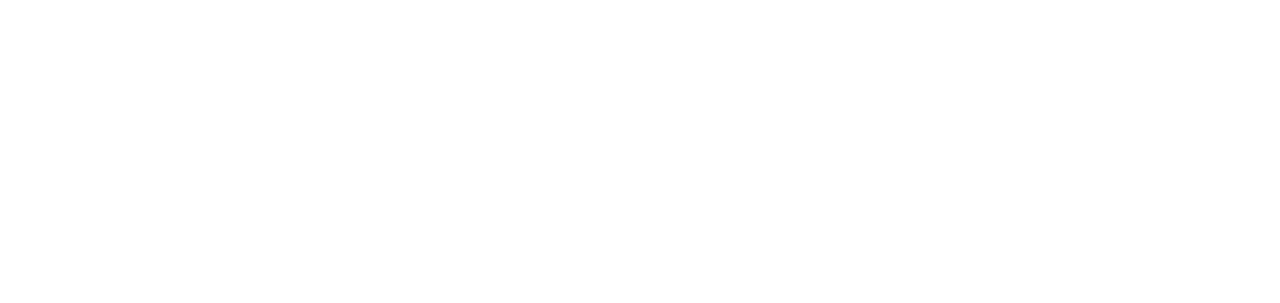
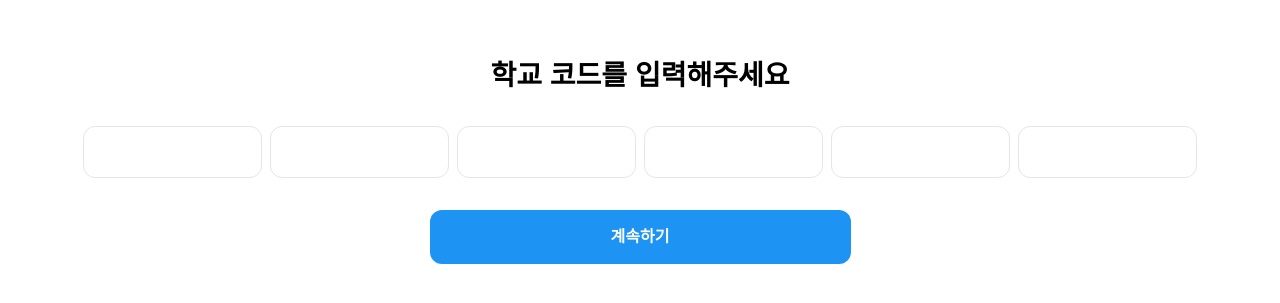
Before and after one commit to apeun-gidaechi/seugi-desktop, a React (Vite) app: page /schoolcode in a window 1280 px wide. Before the commit this address had no page. Shown: the part 239-542 px from the top of the page. Built offline with nearby package versions, Linux system fonts and the light colour scheme.

Commit message:
⚡ :: SchoolCodeView 구현

```diff
--- /dev/null
+++ b/src/components/SchoolCode/SchoolCode.style.ts
@@ -0,0 +1,80 @@
+import styled from "styled-components";
+import { createGlobalStyle } from 'styled-components';
+
+export const SchoolCodeMain = styled.div`
+    display: flex;
+    width: 100vw;
+    height: 100vh;
+    justify-content: center;
+    align-items: center;
+`;
+
+export const F300 = styled.div`
+    display: flex;
+    padding: 24px 0px;
+    flex-direction: column;
+    justify-content: center;
+    align-items: center;
+    gap: 10px;
+    flex: 1 0 0;
+    align-self: stretch;
+`;
+
+export const F297 =styled.div`
+    display: flex;
+    width: 485px;
+    padding: 36px 32px;
+    flex-direction: column;
+    justify-content: center;
+    align-items: center;
+    gap: 32px;
+    border-radius: 12px;
+`;
+
+export const Header = styled.div`
+    display: flex;
+    flex-direction: column;
+    justify-content: center;
+    align-items: center;
+    align-self: stretch;
+`;
+
+export const Title = styled.div`
+    color: var(--Black, #000);
+
+    font-family: 'Pretendard-Regular', sans-serif;
+    font-size: 28px;
+    font-style: normal;
+    font-weight: 700;
+    line-height: 130%; /* 36.4px */
+`;
+
+export const InputCodeContainer = styled.div`
+    display: flex;
+    justify-content: center;
+    align-items: center;
+    gap: 8px;
+    align-self: stretch;
+`;
+
+export const InputCode = styled.input`
+    display: flex;
+    height: 52px;
+    padding: 17px 0px 14px 0px;
+    justify-content: center;
+    align-items: center;
+    flex: 1 0 0;
+
+    border-radius: var(--Large, 12px);
+    border: 1px solid var(--Gray-Gray300, #E6E6E6);
+    background: var(--Sub-White, #FFF);
+`;
+
+export const ButtonContainer = styled.div`
+    display: flex;
+    flex-direction: column;
+    justify-content: flex-end;
+    align-items: center;
+    gap: 8px;
+    align-self: stretch;
+`;
--- /dev/null
+++ b/src/components/SchoolCode/SchoolCode.tsx
@@ -0,0 +1,31 @@
+import React from 'react';
+import * as S from './SchoolCode.style';
+import Button from '../button/continuebutton';
+
+
+const SchoolCode = () => {
+  return (
+    <S.SchoolCodeMain>
+        <S.F300>
+            <S.F297>
+                <S.Header>
+                    <S.Title>학교 코드를 입력해주세요</S.Title>
+                </S.Header>
+                <S.InputCodeContainer>
+                    <S.InputCode></S.InputCode>
+                    <S.InputCode></S.InputCode>
+                    <S.InputCode></S.InputCode>
+                    <S.InputCode></S.InputCode>
+                    <S.InputCode></S.InputCode>
+                    <S.InputCode></S.InputCode>
+                </S.InputCodeContainer>
+                <S.ButtonContainer>
+                    <Button/>
+                </S.ButtonContainer>
+            </S.F297>
+        </S.F300>
+    </S.SchoolCodeMain>
+  )
+}
+
+export default SchoolCode;
--- a/src/components/button/continuebutton.tsx
+++ b/src/components/button/continuebutton.tsx
@@ -3,14 +3,9 @@
 import { useNavigate } from 'react-router';
 
 const button = () => {
-    const navigate = useNavigate();
-    const handleContinue = () => {
-        navigate('./selectjob');
-    }
-
     return (
       <>
-          <S.Continuebtn onClick={handleContinue}>계속하기</S.Continuebtn>
+          <S.Continuebtn>계속하기</S.Continuebtn>
       </>
     )
 }
--- a/src/components/router.tsx
+++ b/src/components/router.tsx
@@ -4,7 +4,9 @@
 import ChatMain from '../pages/chat/chat'
 import Oauthsignup from './Signup/OAuthsignup/oauthsignup';
 import Emailsignup from './Signup/Emailsignup/emailsignup';
-import SelectSchool from './SelectingSchool/SelectSchool';
+import SelectSchool from '../pages/Selectschool/index';
+import SchoolCode from './SchoolCode/SchoolCode';
+
 import { BrowserRouter, Route, Routes } from "react-router-dom";
 
 const Router = () => {
@@ -18,6 +20,7 @@
                 <Route path='/oauthsignup' element={<Oauthsignup/>}/>
                 <Route path='/emailsignup' element={<Emailsignup/>}/>
                 <Route path='/selectschool' element={<SelectSchool/>}/>
+                <Route path='/schoolcode' element={<SchoolCode/>}/>
             </Routes>
         </BrowserRouter>
     )
--- a/src/pages/AuthSignup/index.tsx
+++ b/src/pages/AuthSignup/index.tsx
@@ -1,8 +1,8 @@
 import  OauthSignUp  from "../../components/Signup/OAuthsignup/oauthsignup";
 
-const SelectPage = ()=>{
+const OauthSignupPage = ()=>{
     return(
         <OauthSignUp/>
     )
 }
-export default SelectPage;
+export default OauthSignupPage;
--- a/src/pages/Login/index.tsx
+++ b/src/pages/Login/index.tsx
@@ -1,8 +1,8 @@
 import  Login  from "../../components/Login/login";
 
-const SelectPage = ()=>{
+const LoginPage = ()=>{
     return(
         <Login/>
     )
 }
-export default SelectPage;
+export default LoginPage;
--- /dev/null
+++ b/src/pages/Selectschool/index.tsx
@@ -0,0 +1,8 @@
+import SelectingSchool  from "../../components/SelectingSchool/SelectSchool";
+
+const SelectSchool = ()=>{
+    return(
+        <SelectingSchool/>
+    )
+}
+export default SelectSchool;
```
Also changed, not shown: src/components/button/auth/appleAuth.tsx (renamed from src/components/auth/appleAuth.tsx), src/components/button/auth/googleAuth.tsx (renamed from src/components/auth/googleAuth.tsx).
